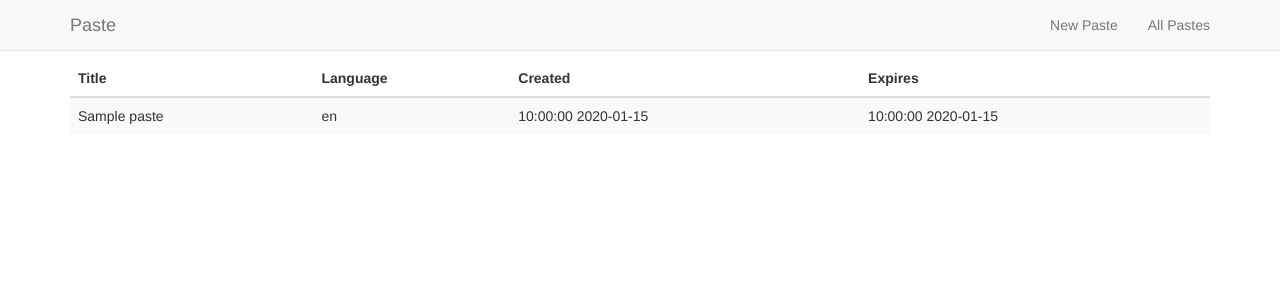
After one commit to cr5315/paste, a Flask app: page /list in a window 1280 px wide. The commit adds this page. Shown: the top 300 px of the page. Run offline with Flask 2, Linux system fonts and the light colour scheme; tables that the repository leaves empty hold one stand-in row (values such as "Sample post"); some libraries are stand-ins or nearby versions.

Commit message:
Restructured, add /list to see all pastes

```diff
--- /dev/null
+++ b/app/forms.py
@@ -0,0 +1,11 @@
+# -*- coding: UTF-8 -*-
+
+from wtforms import Form, StringField, TextAreaField, validators
+
+
+__author__ = 'Ben Butzow'
+
+
+class PasteForm(Form):
+    title = StringField("Title (Optional)")
+    text = TextAreaField("", [validators.Length(min=1)])
--- a/app/static/main.css
+++ b/app/static/main.css
@@ -1,5 +1,11 @@
 body {
     padding-top: 60px;
+}
+
+@media (min-width: 768px) and (max-width: 992px) {
+    body {
+        padding-top: 110px;
+    }
 }
 
 @media (max-width: 768px) {
@@ -17,6 +23,10 @@ pre {
     border-style: none;
 }
 
+.clickable-row:hover {
+    cursor: pointer;
+}
+
 .paste {
     white-space: pre;
 }
--- a/app/templates/base.html
+++ b/app/templates/base.html
@@ -15,7 +15,7 @@
                         <span class="icon-bar"></span>
                         <span class="icon-bar"></span>
                     </button>
-                    <a class="navbar-brand" href="{{ url_for('main') }}">cr5315 Paste</a>
+                    <a class="navbar-brand" href="{{ url_for('main') }}">Paste</a>
                 </div>
 
                 <div class="navbar-collapse collapse navbar-responsive-collapse">
@@ -30,11 +30,12 @@
                         {% endif %}
                     </ul>
 
-                    {% if show_new_button %}
                     <ul class="nav navbar-nav navbar-right">
+                        {% if show_new_button %}
                         <li><a href="{{ url_for('main') }}">New Paste</a></li>
+                        {% endif %}
+                        <li><a href="{{ url_for('list_pastes') }}">All Pastes</a></li>
                     </ul>
-                    {% endif %}
                 </div>
             </div>
 
@@ -54,5 +55,6 @@
     <script src="http://netdna.bootstrapcdn.com/bootstrap/3.3.1/js/bootstrap.min.js"></script>
     <script src="//cdnjs.cloudflare.com/ajax/libs/highlight.js/8.4/highlight.min.js"></script>
     <script>hljs.initHighlightingOnLoad();</script>
+    {% block scripts %}{% endblock %}
     </body>
 </html>
--- /dev/null
+++ b/app/templates/list.html
@@ -0,0 +1,32 @@
+{% extends 'base.html' %}
+{% block body %}
+<table class="table table-striped table-hover">
+    <thead>
+    <tr>
+        <th>Title</th>
+        <th>Language</th>
+        <th>Created</th>
+        <th>Expires</th>
+    </tr>
+    </thead>
+    <tbody>
+        {% for paste in pastes %}
+        <tr class="clickable-row" data-href="{{ url_for('paste', paste_id=paste.paste_id) }}">
+                <td>{% if paste.paste_title %}{{ paste.paste_title }}{% else %}No Title{% endif %}</td>
+                <td>{{ paste.paste_language }}</td>
+                <td>{{ paste.paste_date | date}}</td>
+                <td>{{ paste.paste_expire | date}}</td>
+        </tr>
+        {% endfor %}
+    </tbody>
+</table>
+{% endblock %}
+{% block scripts %}
+<script type="text/javascript">
+    $(document).ready(function() {
+        $(".clickable-row").click(function() {
+            window.document.location = $(this).data("href");
+        });
+    });
+</script>
+{% endblock %}
--- /dev/null
+++ b/app/views.py
@@ -0,0 +1,137 @@
+# -*- coding: UTF-8 -*-
+
+import json
+import os
+import random
+import re
+import string
+
+from app import app, db, BASE_DIR, DATETIME_NEVER
+from datetime import datetime
+from dateutil.relativedelta import relativedelta
+from flask import flash, redirect, render_template, request, url_for
+from forms import PasteForm
+from jinja2 import evalcontextfilter, Markup, escape
+from models import Paste
+
+
+__author__ = "cr5315"
+
+
+try:
+    with open(os.path.join(BASE_DIR, "static", "languages.json"), "r") as f:
+        LANGUAGES = json.load(f)
+except IOError:
+    LANGUAGES = ["None"]
+
+
+_paragraph_re = re.compile(r"(?:\r\n|\r|\n){2,}")
+
+
+def get_id(length=5):
+    return "".join(random.choice(string.ascii_uppercase) for _ in range(length))
+
+
+def format_time(time):
+    return time.strftime("%H:%M:%S %Y-%m-%d")
+
+
+@app.template_filter()
+@evalcontextfilter
+def nl2br(eval_ctx, value):
+    # http://stackoverflow.com/a/21167889/446875
+    result = u"\n".join(u"%s" % p.replace("\n", "<br>\n") for p in _paragraph_re.split(escape(value)))
+    if eval_ctx.autoescape:
+        result = Markup(result)
+    return result
+
+
+@app.route("/", methods=["GET"])
+def main():
+    return render_template("index.html", languages=LANGUAGES, show_new_button=False)
+
+
+@app.route("/p/")
+def paste_redirect():
+    return redirect(url_for("main"))
+
+
+@app.route("/p/<string:paste_id>")
+def paste(paste_id=None):
+    if paste_id is None:
+        return redirect(url_for("main"))
+    else:
+        this_paste = Paste.query.filter_by(paste_id=paste_id).first()
+
+        if this_paste is None:
+            return redirect(url_for("main"))
+
+        expires = this_paste.paste_expire
+        if expires != DATETIME_NEVER and datetime.now() > expires:
+            flash("This paste has expired", "warning")
+            return redirect(url_for("main"))
+        elif expires != DATETIME_NEVER:
+            expires = "Expires: %s" % format_time(expires)
+        else:
+            expires = "Expires: Never"
+
+        date = "Created: %s" % format_time(this_paste.paste_date)
+        language = "Language: %s" % str(this_paste.paste_language)
+        clazz = "paste %s" % this_paste.paste_language.lower()
+        title = this_paste.paste_title
+        text = this_paste.paste_text
+
+        return render_template("paste.html", date=date, expires=expires, title=title, text=text, language=language,
+                               clazz=clazz, show_new_button=True)
+
+
+@app.route("/new", methods=["POST"])
+def new():
+    form = PasteForm(request.form)
+    if request.method == "POST" and form.validate():
+        paste_text = request.form["text"]
+        paste_title = request.form["title"]
+        paste_date = datetime.utcnow()
+        paste_language = request.form["language"]
+
+        paste_expire = request.form["expires"].lower()
+        if paste_expire == "1 hour":
+            paste_expire = datetime.now() + relativedelta(hours=1)
+        elif paste_expire == "6 hours":
+            paste_expire = datetime.now() + relativedelta(hours=6)
+        elif paste_expire == "12 hours":
+            paste_expire = datetime.now() + relativedelta(hours=12)
+        elif paste_expire == "1 day":
+            paste_expire = datetime.now() + relativedelta(days=1)
+        elif paste_expire == "1 week":
+            paste_expire = datetime.now() + relativedelta(weeks=1)
+        else:
+            paste_expire = DATETIME_NEVER
+
+        paste_id = get_id()
+        while len(Paste.query.filter_by(paste_id=paste_id).all()) != 0:
+            paste_id = get_id()
+
+        new_paste = Paste(paste_id=paste_id, paste_title=paste_title, paste_text=paste_text, paste_date=paste_date,
+                          paste_expire=paste_expire, paste_language=paste_language)
+        db.session.add(new_paste)
+        db.session.commit()
+
+        return redirect("p/%s" % paste_id)
+    else:
+        flash("Please do not leave that field blank", "warning")
+        return redirect(url_for("main"))
+
+
+@app.route("/list")
+def list_pastes():
+    pastes = Paste.query.order_by(Paste.paste_date).all()
+    return render_template("list.html", pastes=pastes, show_new_button=True)
+
+
+@app.template_filter("date")
+def _jinja2_date_filter(date, fmt=None):
+    if date != DATETIME_NEVER:
+        return "%s" % format_time(date)
+    else:
+        return "Never"
--- /dev/null
+++ b/run.py
@@ -0,0 +1,10 @@
+# -*- coding: UTF-8 -*-
+
+from app import app, db
+
+__author__ = "cr5315"
+
+
+if __name__ == "__main__":
+    db.create_all()
+    app.run(debug=False)
```
Also changed, not shown: app/__init__.py (+4 -149 lines), app/models.py (added, +34 -0 lines).
